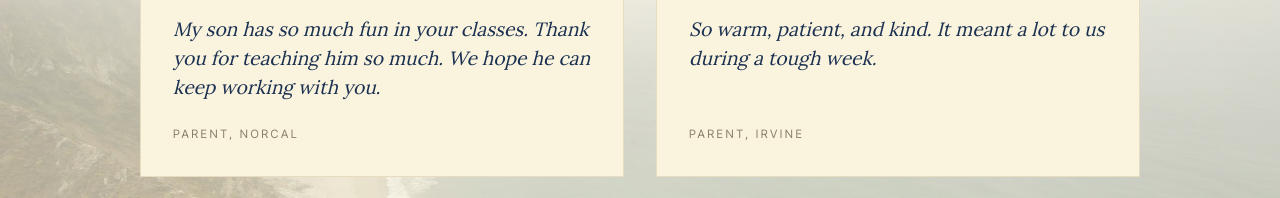
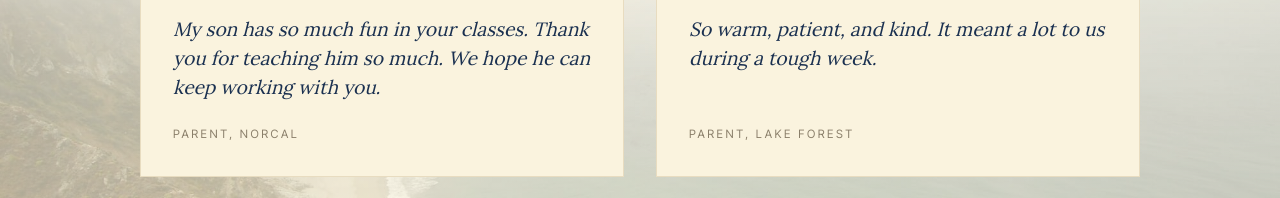
Before and after one commit to patrickparagas1/josephine-tutoring, a Next.js app: page / in a window 1280 px wide. Shown: the part 2940-3138 px from the top of the page. Built offline with nearby package versions, Linux system fonts and the light colour scheme.

Commit message:
Update 'warm' testimonial attribution: Irvine -> Lake Forest

```diff
--- a/components/Testimonial.tsx
+++ b/components/Testimonial.tsx
@@ -23,7 +23,7 @@ const TESTIMONIALS: Quote[] = [
   {
     id: "warm",
     text: "So warm, patient, and kind. It meant a lot to us during a tough week.",
-    author: "Parent, Irvine",
+    author: "Parent, Lake Forest",
   },
   {
     id: "progress",
```
